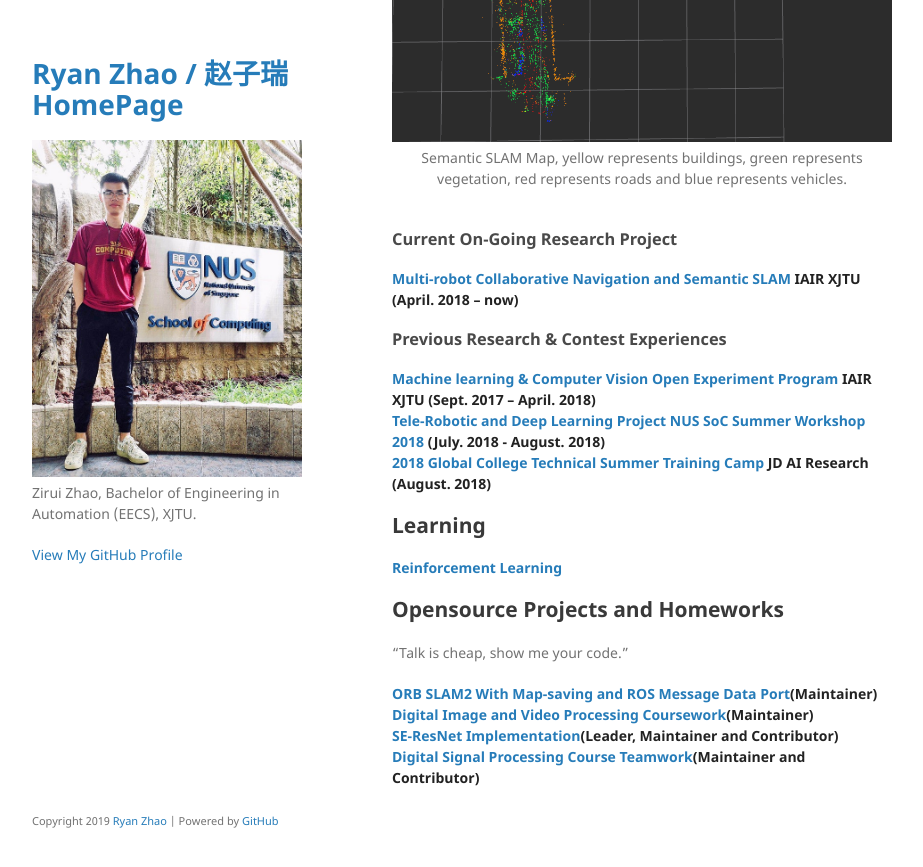
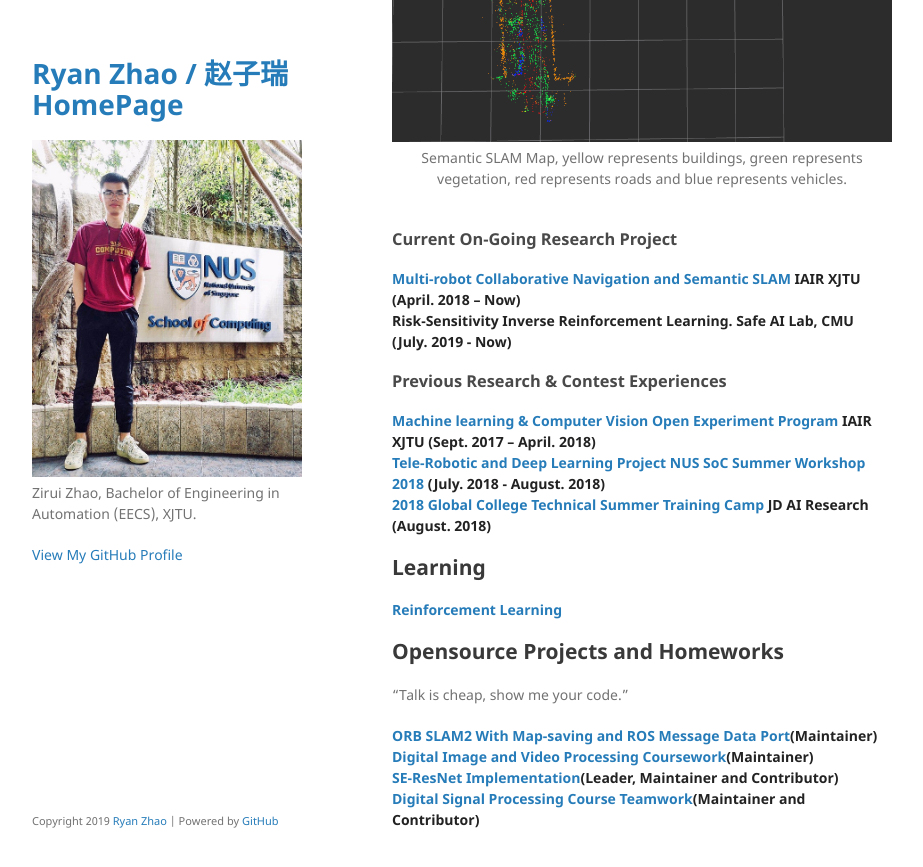
Before and after one commit to 1989Ryan/1989Ryan.github.io, a Jekyll site: the page built from index.md, in a window 1280 px wide and 900 px high, scrolled down 1610 px. Shown: the top 867 px of the window, without its empty margins (178-1101 px from the left). Built offline with Jekyll 4.4.1, drawn with Linux system fonts in a browser that asks for light colours; our own code applies the rules of GitHub Pages for plain Markdown files.

Commit message:
Update index.md

```diff
--- a/index.md
+++ b/index.md
@@ -38,7 +38,8 @@ I have several experiences in robotic SLAM, Machine Learning and Computer Vision
 ### Current On-Going Research Project
 
 **[Multi-robot Collaborative Navigation and Semantic SLAM](./r1.html)
- IAIR XJTU (April. 2018 – now)**<br/>
+ IAIR XJTU (April. 2018 – Now)**<br/>
+**Risk-Sensitivity Inverse Reinforcement Learning. Safe AI Lab, CMU (July. 2019 - Now)**
 
 ### Previous Research & Contest Experiences
 
```
